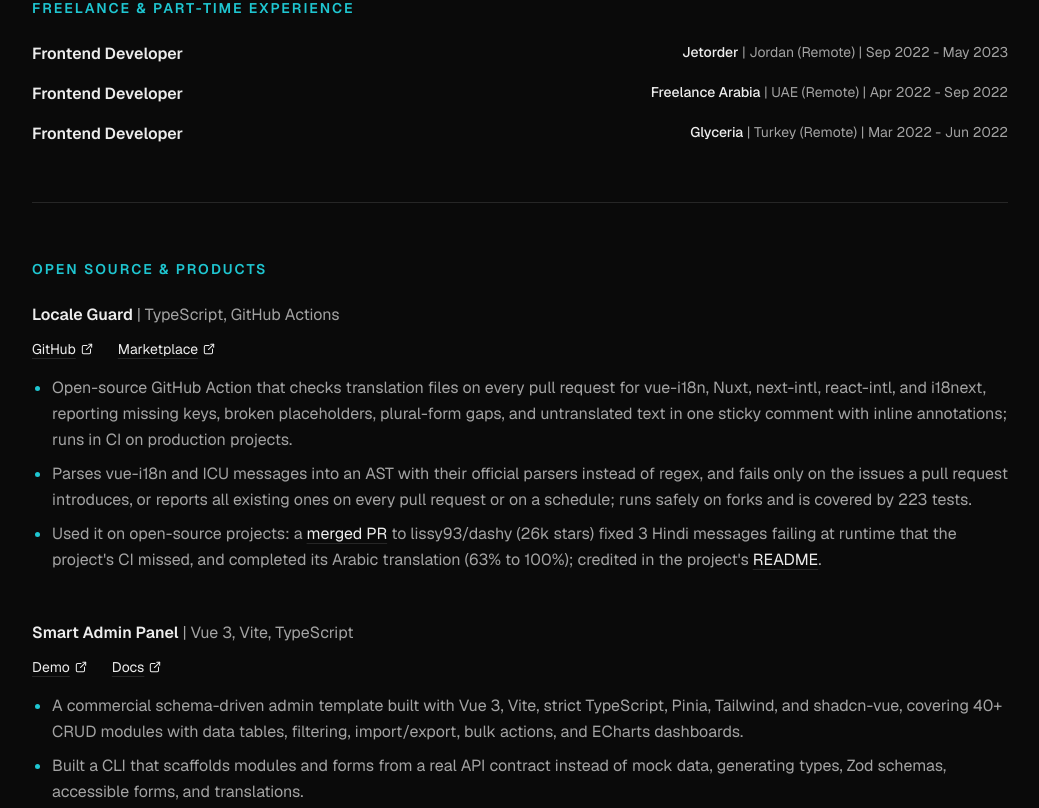
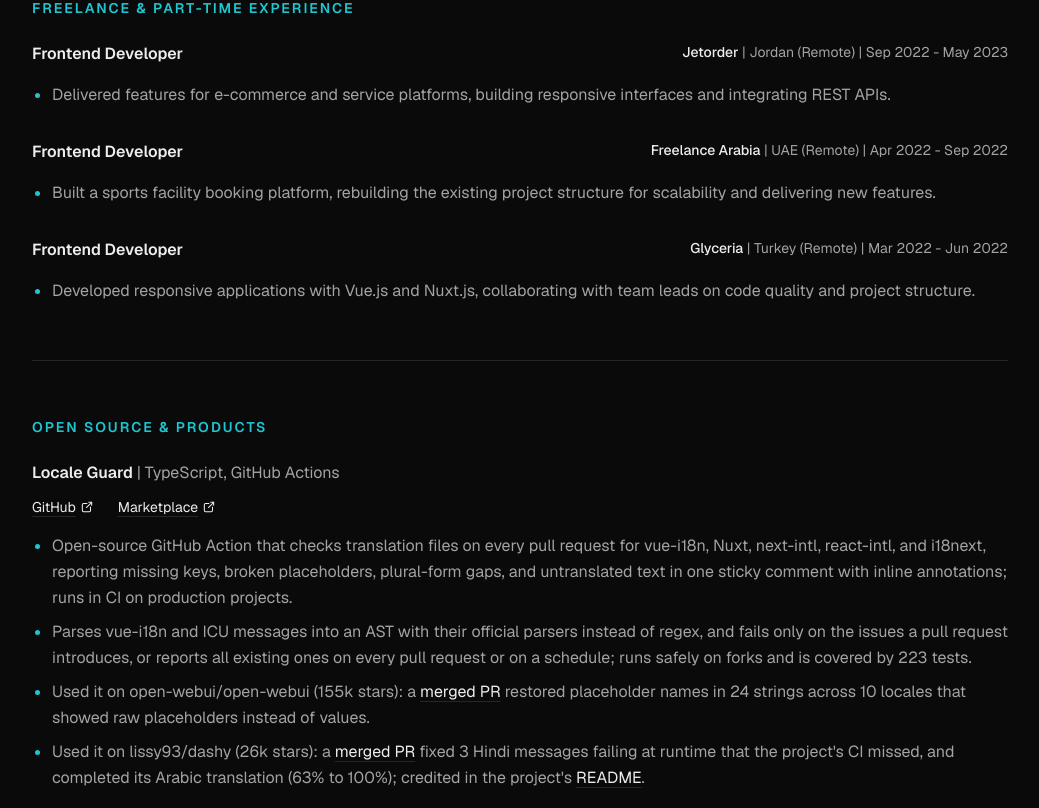
Before and after one commit to Mohamed-Almarag/almearag-portfolio, a Next.js app: page / in a window 1280 px wide. Shown: the part 2232-3040 px from the top of the page, without its empty margins (120-1159 px from the left). Built offline with nearby package versions, Linux system fonts and the light colour scheme.

Commit message:
feat: add open webui contribution and restore freelance details

```diff
--- a/src/components/sections/Freelance.tsx
+++ b/src/components/sections/Freelance.tsx
@@ -5,7 +5,7 @@
 export function Freelance() {
   return (
     <AppSection id="freelance">
-      <div className="space-y-4">
+      <div className="space-y-8">
         {freelance.map((role) => (
           <RoleEntry key={`${role.company}-${role.period}`} role={role} />
         ))}
--- a/src/components/sections/RoleEntry.tsx
+++ b/src/components/sections/RoleEntry.tsx
@@ -16,13 +16,11 @@
           {role.products.join(" | ")}
         </p>
       )}
-      {role.highlights && (
-        <ul className="mt-4 list-disc space-y-2 pl-5 leading-relaxed text-muted marker:text-accent">
-          {role.highlights.map((highlight) => (
-            <li key={highlight}>{highlight}</li>
-          ))}
-        </ul>
-      )}
+      <ul className="mt-4 list-disc space-y-2 pl-5 leading-relaxed text-muted marker:text-accent">
+        {role.highlights.map((highlight) => (
+          <li key={highlight}>{highlight}</li>
+        ))}
+      </ul>
     </article>
   );
 }
--- a/src/content/freelance.ts
+++ b/src/content/freelance.ts
@@ -6,17 +6,26 @@
     company: "Jetorder",
     location: "Jordan (Remote)",
     period: "Sep 2022 - May 2023",
+    highlights: [
+      "Delivered features for e-commerce and service platforms, building responsive interfaces and integrating REST APIs.",
+    ],
   },
   {
     title: "Frontend Developer",
     company: "Freelance Arabia",
     location: "UAE (Remote)",
     period: "Apr 2022 - Sep 2022",
+    highlights: [
+      "Built a sports facility booking platform, rebuilding the existing project structure for scalability and delivering new features.",
+    ],
   },
   {
     title: "Frontend Developer",
     company: "Glyceria",
     location: "Turkey (Remote)",
     period: "Mar 2022 - Jun 2022",
+    highlights: [
+      "Developed responsive applications with Vue.js and Nuxt.js, collaborating with team leads on code quality and project structure.",
+    ],
   },
 ];
--- a/src/content/products.ts
+++ b/src/content/products.ts
@@ -18,12 +18,20 @@
       "Open-source GitHub Action that checks translation files on every pull request for vue-i18n, Nuxt, next-intl, react-intl, and i18next, reporting missing keys, broken placeholders, plural-form gaps, and untranslated text in one sticky comment with inline annotations; runs in CI on production projects.",
       "Parses vue-i18n and ICU messages into an AST with their official parsers instead of regex, and fails only on the issues a pull request introduces, or reports all existing ones on every pull request or on a schedule; runs safely on forks and is covered by 223 tests.",
       [
-        "Used it on open-source projects: a ",
+        "Used it on open-webui/open-webui (155k stars): a ",
+        {
+          label: "merged PR",
+          href: "https://github.com/open-webui/open-webui/pull/32501",
+        },
+        " restored placeholder names in 24 strings across 10 locales that showed raw placeholders instead of values.",
+      ],
+      [
+        "Used it on lissy93/dashy (26k stars): a ",
         {
           label: "merged PR",
           href: "https://github.com/lissy93/dashy/pull/2394",
         },
-        " to lissy93/dashy (26k stars) fixed 3 Hindi messages failing at runtime that the project's CI missed, and completed its Arabic translation (63% to 100%); credited in the project's ",
+        " fixed 3 Hindi messages failing at runtime that the project's CI missed, and completed its Arabic translation (63% to 100%); credited in the project's ",
         {
           label: "README",
           href: "https://github.com/lissy93/dashy#supported-languages",
--- a/src/content/types.ts
+++ b/src/content/types.ts
@@ -9,7 +9,7 @@
   location: string;
   period: string;
   products?: string[];
-  highlights?: string[];
+  highlights: string[];
 };
 
 export type Highlight = string | (string | Link)[];
```
Also changed, not shown: 1 other file (tests, documents, lock files or other folders).
